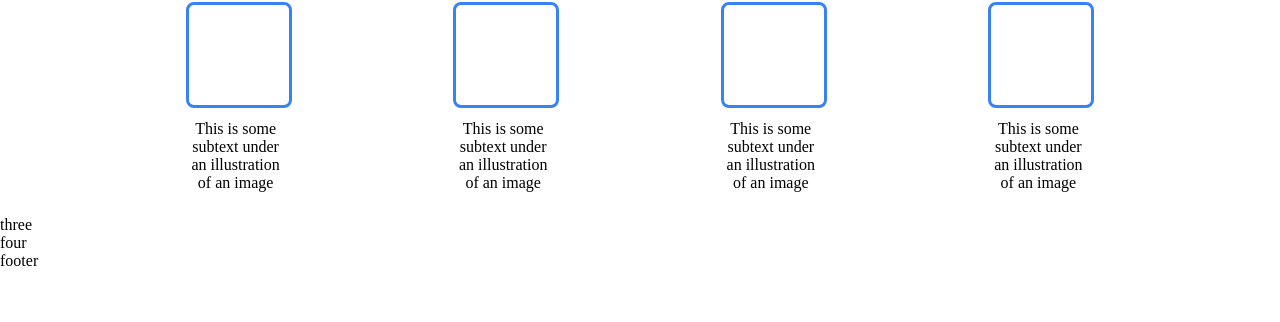
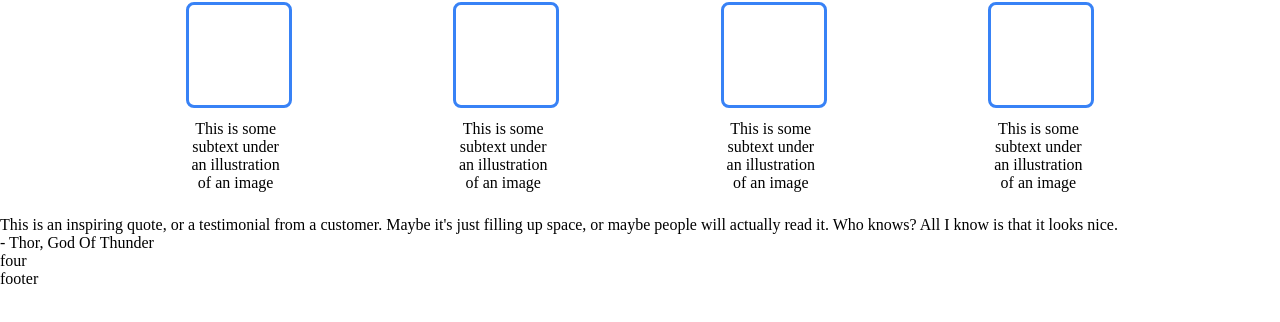
Before and after one commit to Dharmesh09/odin-landing-page, a plain HTML site: page index.html in a window 1280 px wide. Shown: the part 366-688 px from the top of the page. Drawn offline with Linux system fonts and the light colour scheme.

Commit message:
Add content of third div

```diff
--- a/index.html
+++ b/index.html
@@ -57,7 +57,12 @@
         </div>
 
     </div>
-    <div class="three">three</div>
+
+    <div class="three">
+        <div class="three-text">This is an inspiring quote, or a testimonial from a customer. Maybe it's just filling up space, or maybe people will actually read it. Who knows? All I know is that it looks nice.</div>
+        <div class="three-credits">- Thor, God Of Thunder</div>
+    </div>
+
     <div class="four">four</div>
     <div class="footer">footer</div>
 </body>
--- a/styles.css
+++ b/styles.css
@@ -10,7 +10,7 @@ body{
     flex-direction: column;
 }
 
-/*First Div*/
+/* First Div */
 .one{
     background-color: #1f2937;
     margin: 0;
@@ -80,7 +80,7 @@ button{
     font-weight: bold;
 }
 
-/*Second Div*/
+/* Second Div */
 .two{
     display: flex;
     flex-direction: column;
@@ -116,3 +116,5 @@ button{
     flex-wrap: wrap;
     text-align: center;
 }
+
+/* Third Div */
```
